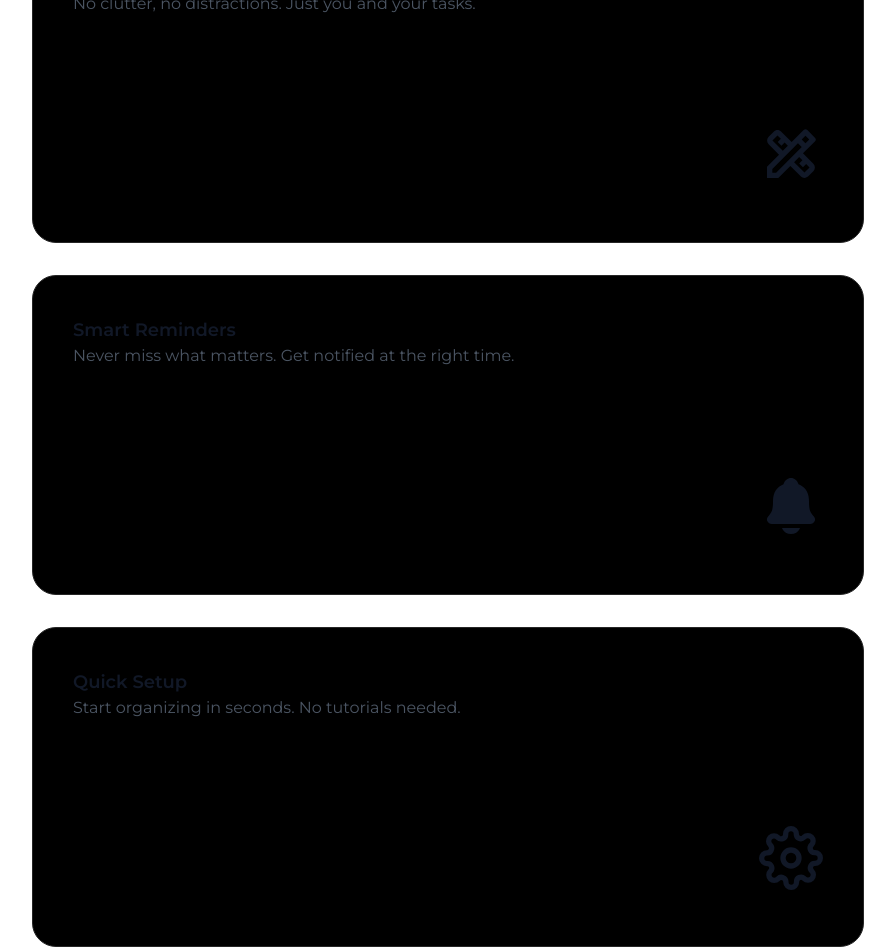
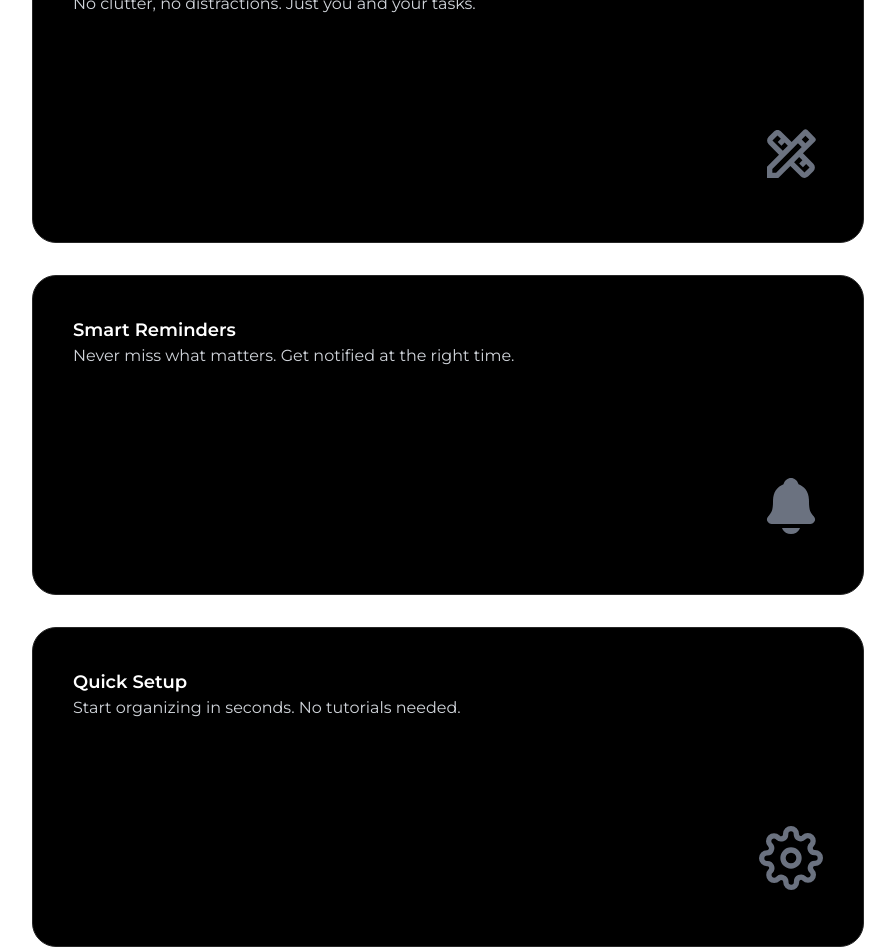
Before and after one commit to HeaLthyDrugs/task_web, a Next.js app: page / in a window 1280 px wide. Shown: the part 1280-2232 px from the top of the page, without its empty margins (192-1087 px from the left). Built offline with nearby package versions, Linux system fonts and the light colour scheme; no server answers; the database is empty.

Commit message:
color changes in Features section

```diff
--- a/pages/features.tsx
+++ b/pages/features.tsx
@@ -10,17 +10,17 @@ export default function Features() {
         {
           title: "Clean Design",
           description: "No clutter, no distractions. Just you and your tasks.",
-          icon: <MdOutlineDesignServices className="w-16 h-16 text-gray-900 dark:text-gray-700 mb-4" />
+          icon: <MdOutlineDesignServices className="w-16 h-16 text-gray-500 dark:text-gray-700 mb-4" />
         },
         {
           title: "Smart Reminders",
           description: "Never miss what matters. Get notified at the right time.",
-          icon: <IoNotifications className="w-16 h-16 text-gray-900 dark:text-gray-700 mb-4" />
+          icon: <IoNotifications className="w-16 h-16 text-gray-500 dark:text-gray-700 mb-4" />
         },
         {
           title: "Quick Setup",
           description: "Start organizing in seconds. No tutorials needed.",
-          icon: <FiSettings className="w-16 h-16 text-gray-900 dark:text-gray-700 mb-4" />
+          icon: <FiSettings className="w-16 h-16 text-gray-500 dark:text-gray-700 mb-4" />
         },
       ];
 
@@ -32,13 +32,13 @@ export default function Features() {
       <div className="space-y-8 py-20 w-full max-w-4xl px-4 sm:px-6 md:px-8">
         {features.map((feature, index) => (
             <CardSpotlight key={index} className='h-80 w-full p-6 sm:p-10 rounded-3xl'>
-                <h2 className="text-lg font-semibold text-gray-900 dark:text-white">
+                <h2 className="text-lg font-semibold text-white dark:text-white">
                     {feature.title}
                 </h2>
-                <p className="text-gray-600 dark:text-gray-300">
+                <p className="text-gray-300 dark:text-gray-300">
                     {feature.description}
                 </p>
-                <div className="absolute bottom-6 sm:bottom-10 right-6 sm:right-10">
+                <div className="absolute bottom-6 sm:bottom-10 right-6 sm:right-10 ">
                     {feature.icon}
                 </div>
             </CardSpotlight>
```
